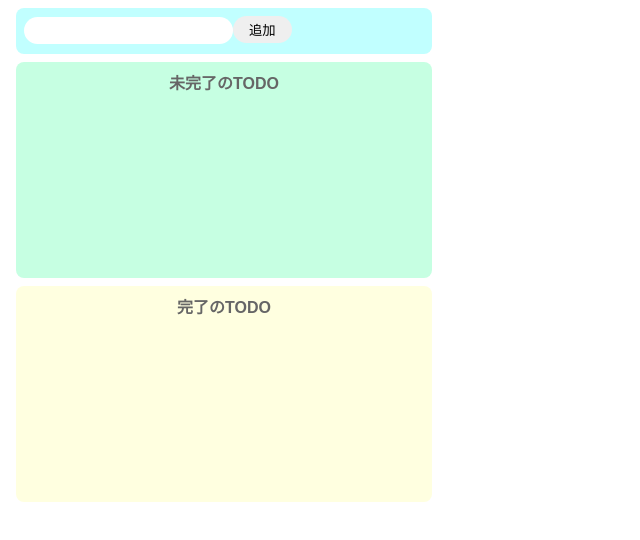
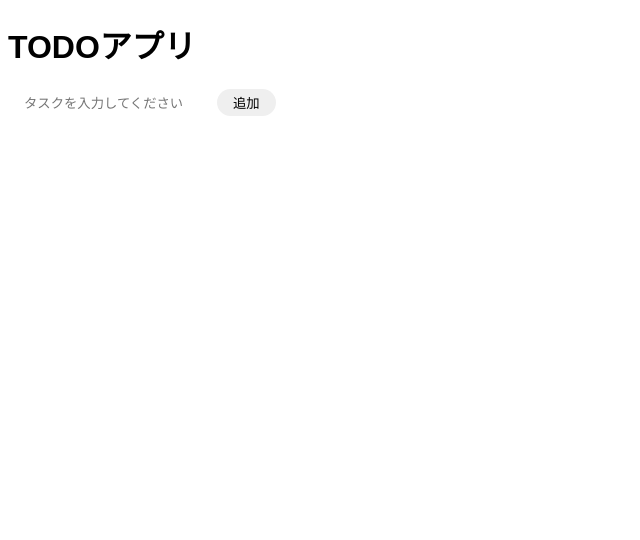
Before and after one commit to hashimo000/to-do-app, a React (Create React App) app: page / in a window 1280 px wide. Shown: the top 540 px of the page, without its empty margins (0-640 px from the left). Built offline with nearby package versions, Linux system fonts and the light colour scheme.

Commit message:
input属性と追加ボタン設置

```diff
--- a/src/App.jsx
+++ b/src/App.jsx
@@ -1,53 +1,34 @@
-import React ,{useState}from "react";
-import { InputTodo } from "./components/InputTodo";
-import "./index.css";
-import { IncompleteTodos } from "./components/IncompleteTodos";
-import { CompleteTodos } from "./components/CompleteTodos";
-export const App =()=>{
-  const [todoText,setTodoText] =useState("");
-  const [incompleteTodos, setIncompleteTodos]=useState([]);
-  const[completeTodos,setCompleteTodos]=useState([]);
-  const [dueDateInput, setDueDateInput]= useState("");
+
+import React, { useState } from "react";
+
+export const App=()=> {
+  const [todos, setTodos] = useState([]);
+  const [todoInput, setTodoInput] = useState("");
+
+  const handleAddTodo = () => {
+    if (todoInput !== "") {
+      setTodos([...todos, { task: todoInput,  }]);
+      setTodoInput("");
+
+    }
+  };
 
 
 
-  const onChangeTodoText =(event)=> setTodoText(event.target.value)
+  return (
+    <div className="App">
+      <h1>TODOアプリ</h1>
+      <input
+        type="text"
+        placeholder="タスクを入力してください"
+        value={todoInput}
+        onChange={(e) => setTodoInput(e.target.value)}
+      />
+       <button onClick={handleAddTodo}>追加</button>
 
-  const onClickAdd=()=>{
-    if (todoText==="")return;
-    const newTodos=[...incompleteTodos,{task:todoText,dueDate:dueDateInput}];
-    setIncompleteTodos(newTodos)
-    setTodoText("");
-    setDueDateInput("");
 
-  }
-  const onClickDelete=(index)=>{
-    const newTodos=[...incompleteTodos];
-    newTodos.splice(index,1);
-    setIncompleteTodos(newTodos);
+    </div>
+  );
+}
 
-  };
-  const onClickComplete=(index)=>{
-    const newIncompleteTodos=[...incompleteTodos];
-    newIncompleteTodos.splice(index,1);
-
-    const newCompleteTodos=[...completeTodos,incompleteTodos[index]];
-    setIncompleteTodos(newIncompleteTodos);
-    setCompleteTodos(newCompleteTodos);
-  };
-  const onClickBack =(index)=>{
-    const newCompleteTodos=[...completeTodos];
-    newCompleteTodos.splice(index,1);
-
-    const newIncompleteTodos = [...incompleteTodos,completeTodos[index]];
-    setCompleteTodos(newCompleteTodos);
-    setIncompleteTodos(newIncompleteTodos);
-};
-
-  return (
-  <>
-   <InputTodo todoText={todoText} onChange={onChangeTodoText} onClick={onClickAdd}/>
-   <IncompleteTodos todos={incompleteTodos} onClickComplete={onClickComplete} onClickDelete={onClickDelete}/>
-   <CompleteTodos todos={completeTodos} onClickBack={onClickBack}/>
-  </>
-)};
+export default App;
--- a/src/components/CompleteTodos.jsx
+++ /dev/null
@@ -1,22 +0,0 @@
-import React from "react";
-export const CompleteTodos=(props)=>{
-    const {todos,onClickBack}=props;
-    return(
-        <div  className="complete-area">
-        <p className="title">完了のTODO</p>
-          <ul>
-            {todos.map((todo,index)=>{
-            return(
-            <div key={todo} className="list-low">
-               <li>{todo}</li>
-               <button onClick={()=>onClickBack(index)}>戻す</button>
-
-            </div>
-            )
-          })}
-
-
-          </ul>
-        </div>
-    )
-}
--- a/src/components/IncompleteTodos.jsx
+++ /dev/null
@@ -1,22 +0,0 @@
-import React from "react";
-export const IncompleteTodos=(props)=>{
-    const{todos,onClickComplete,onClickDelete}=props;
-    return(
-    <div className="incomplete-area">
-      <p className="title">未完了のTODO</p>
-      <ul>
-        {todos.map((todo,index)=>{
-          return(
-
-            <div className="list-row">
-             <li>{todo}</li>
-             <button onClick={()=>onClickComplete(index)}>完了</button>
-             <button onClick={()=>onClickDelete(index)}>削除</button>
-            </div>
-       );
-      })}
-
-      </ul>
-    </div>
-    )
-}
--- a/src/components/InputTodo.jsx
+++ /dev/null
@@ -1,11 +0,0 @@
-import React from "react";
-
-export const InputTodo =(props)=>{
-    const{todoText,onChange,onClick}=props;
-    return(
-        <div className="input-area">
-        <input placrholder="TODOを入力" value={todoText} onChange={onChange}/>
-        <button onClick={onClick}> 追加</button>
-      </div>
-    )
-}
```
